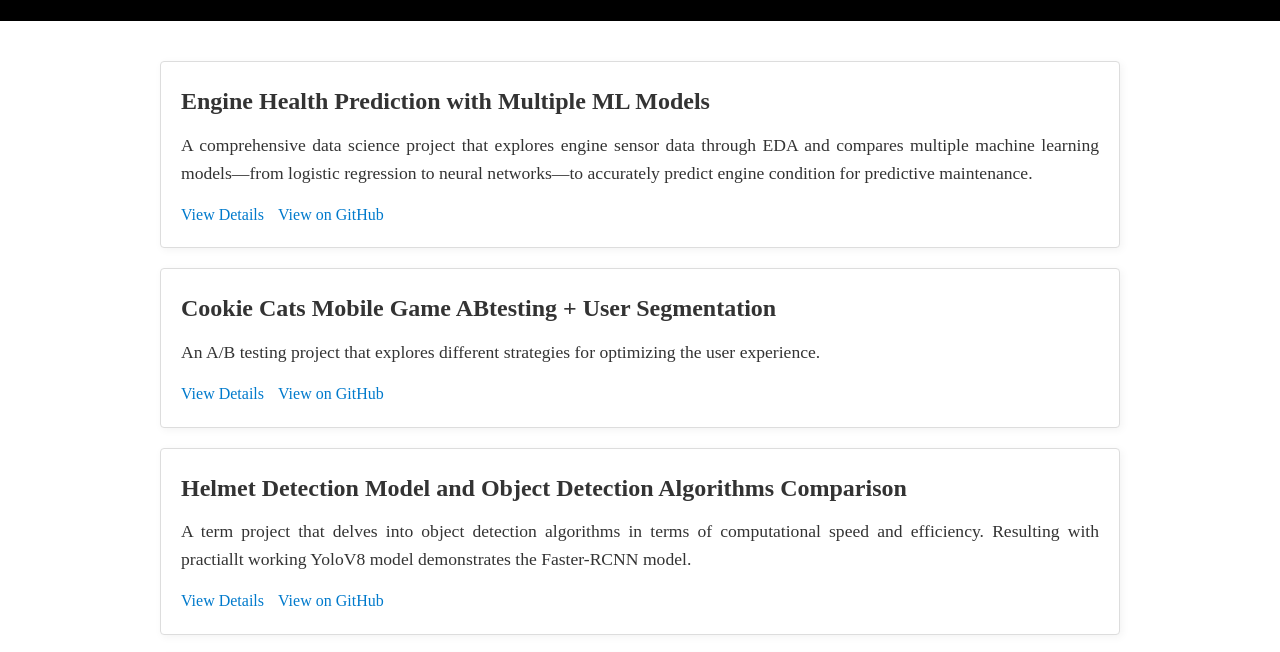
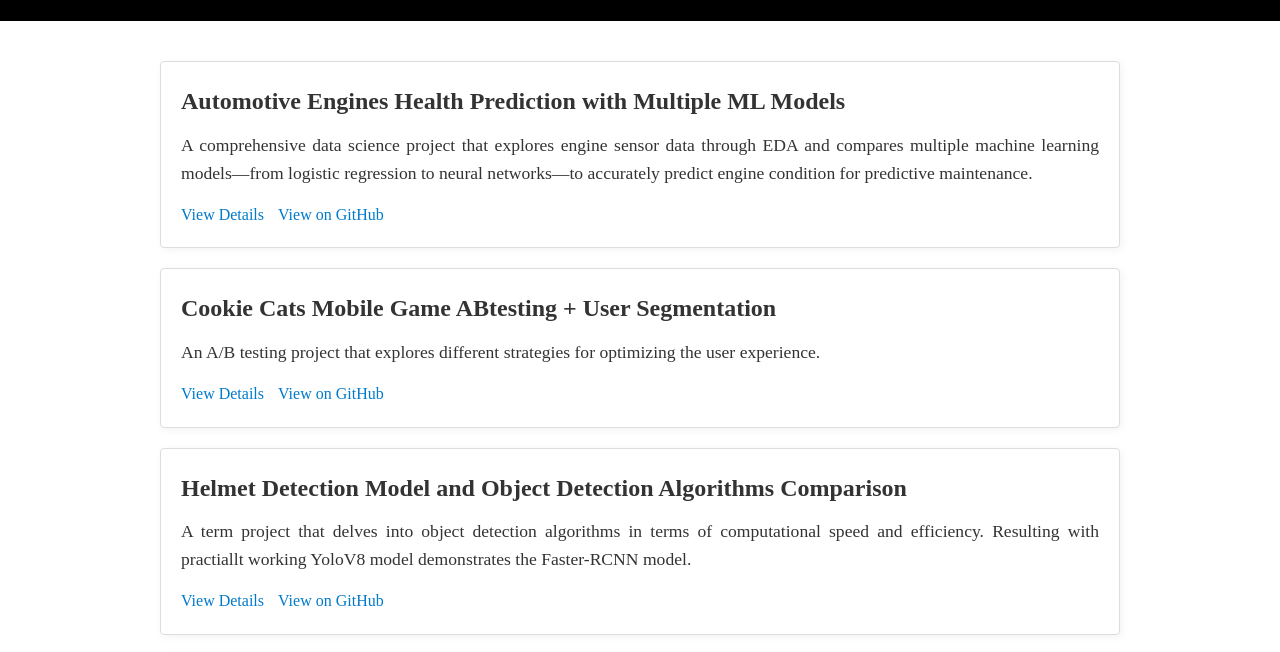
Before and after one commit to MUSERC/MustafaErcengiz, a website: page projects.html in a window 1280 px wide. Shown: the part 121-773 px from the top of the page. Drawn offline with nearby package versions, Linux system fonts and the light colour scheme.

Commit message:
Update projects.html

```diff
--- a/projects.html
+++ b/projects.html
@@ -85,7 +85,7 @@
       <!-- Project 1 -->
              <!-- Project 5 (New Engine Health Project) -->
       <div class="project-card">
-        <h3>Engine Health Prediction with Multiple ML Models</h3>
+        <h3>Automotive Engines Health Prediction with Multiple ML Models</h3>
         <p>
           A comprehensive data science project that explores engine sensor data through EDA and compares multiple machine learning models—from logistic regression to neural networks—to accurately predict engine condition for predictive maintenance.
         </p>
```
